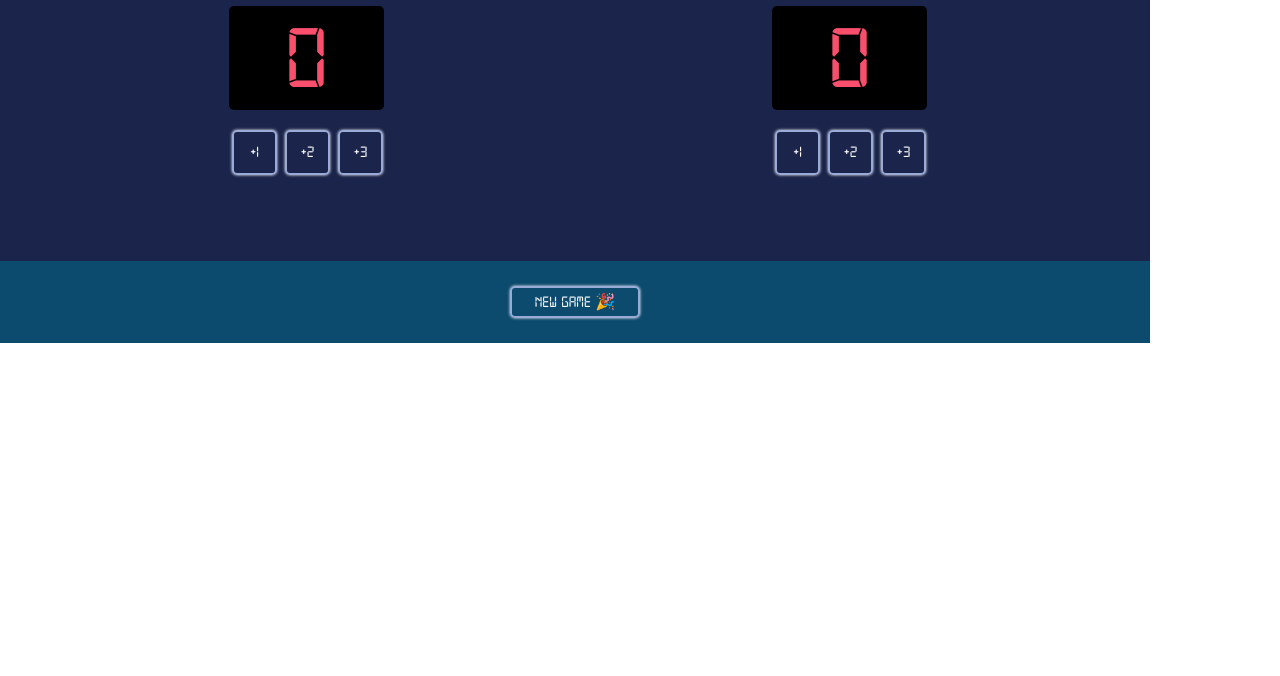
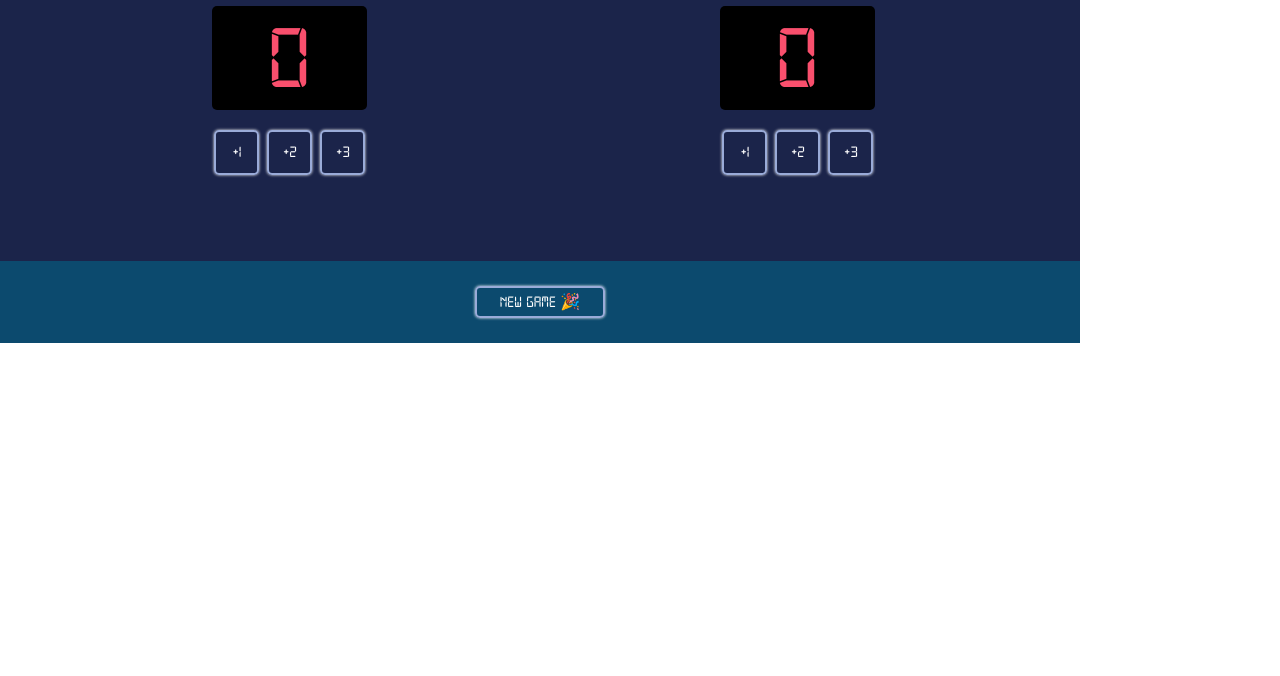
Before and after one commit to Shahzaib065/basketball-scorecounter, a plain HTML site: page index.html in a window 1280 px wide. Shown: the part 124-800 px from the top of the page. Drawn offline with nearby package versions, Linux system fonts and the light colour scheme.

Commit message:
Add files via upload
edited the css file

```diff
--- a/index.css
+++ b/index.css
@@ -4,6 +4,7 @@
 }
 
 body {
+    width: 1080px;
     display: flex;
     flex-direction: column;
     justify-content: center;
@@ -99,8 +100,7 @@ button {
 
 .reset {
     background: #0C4A6E;
-    padding: 25px;
-    width: 1100px;
+    padding: 25px
 }
 
 button:hover {
```
